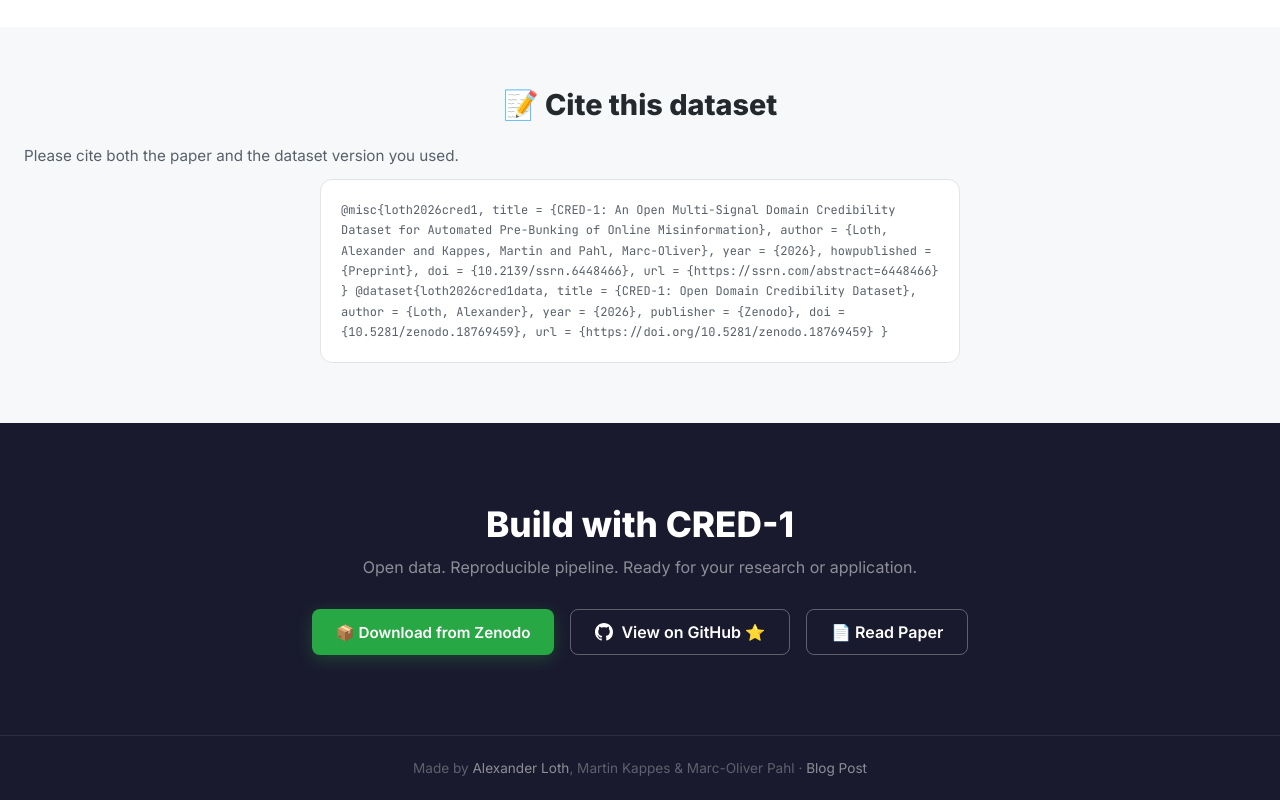
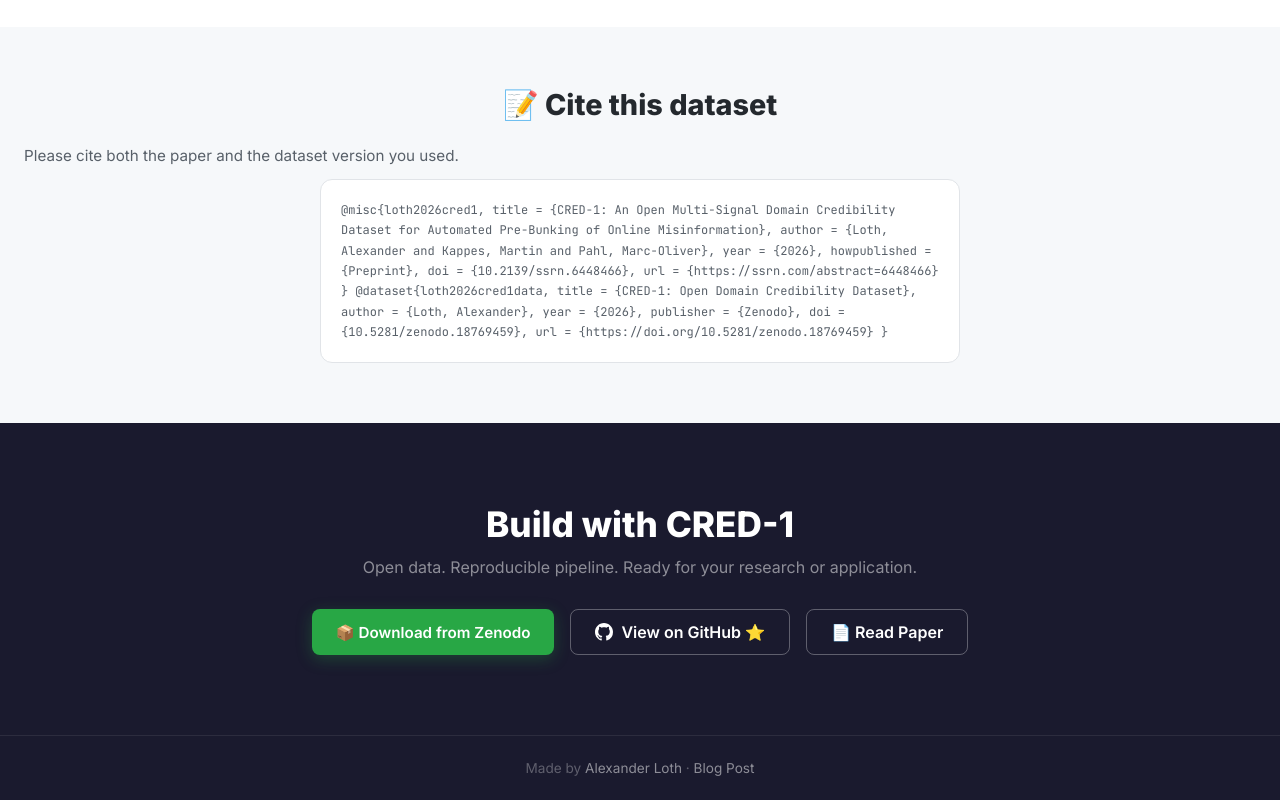
Before and after one commit to aloth/cred-1, a website: page docs/index.html in a window 1280 px wide. Shown: the part 4006-4806 px from the top of the page. Drawn offline with Linux system fonts and the light colour scheme.

Commit message:
List single project maintainer in GitHub Pages footer
Updates the footer attribution in docs/index.html to list Alexander Loth as the project maintainer, matching the dataset citation while keeping the paper citation block unchanged.

```diff
--- a/docs/index.html
+++ b/docs/index.html
@@ -422,7 +422,7 @@ npx @aloth/cred1 check infowars.com<br>
 </section>
 
 <footer>
-  <p>Made by <a href="https://alexloth.com">Alexander Loth</a>, Martin Kappes & Marc-Oliver Pahl · <a href="https://alexloth.com/cred-1-open-domain-credibility-dataset-preprint/">Blog Post</a></p>
+  <p>Made by <a href="https://alexloth.com">Alexander Loth</a> · <a href="https://alexloth.com/cred-1-open-domain-credibility-dataset-preprint/">Blog Post</a></p>
 </footer>
 
 <script>
```
